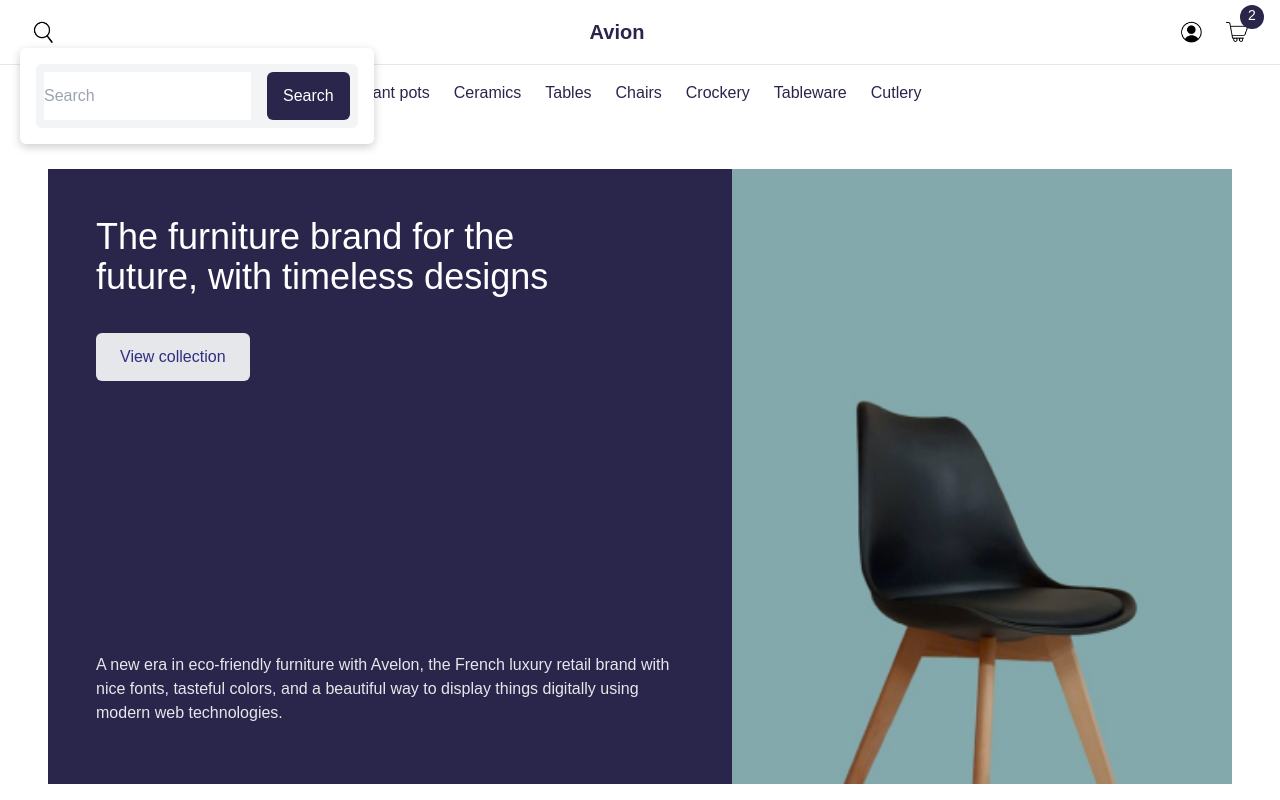
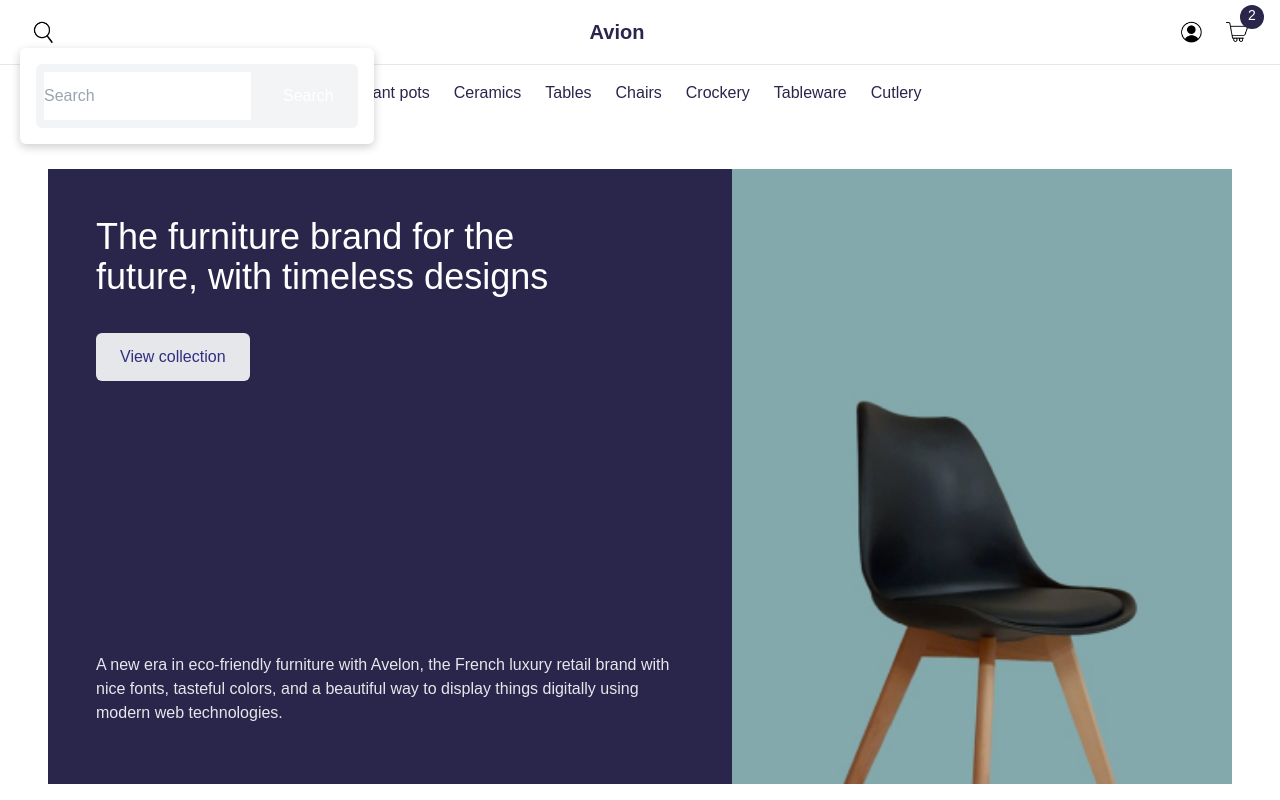
Before and after one commit to mahnoorfatimafaizi/UXUI-hackathon-project, a Next.js app: page / in a window 1280 px wide. Both pictures are taken after a click on the picture 43 px from the left and 32 px from the top of the page. Shown: the top 800 px of the page. Built offline with nearby package versions, Linux system fonts and the light colour scheme.

Commit message:
"Header layout"

```diff
--- a/src/app/components/SearchCartModel.tsx
+++ b/src/app/components/SearchCartModel.tsx
@@ -22,7 +22,7 @@ const SearchCartModel = () => {
        <form className="flex item-center justify between gap-4 bg-gray-100 p-2 rounded-md flex-1" onSubmit={handleSearch}>
       <input type="text" name="name" placeholder="Search"  className="flex-1"/>
       <button className="cursor-pointer">
-      <button className='rounded-md py-3 px-4 bg-customPurple text-white'>Search</button>
+      <button className='rounded-md py-3 px-4 bg-custompurple text-white'>Search</button>
       </button>
 
 
```
